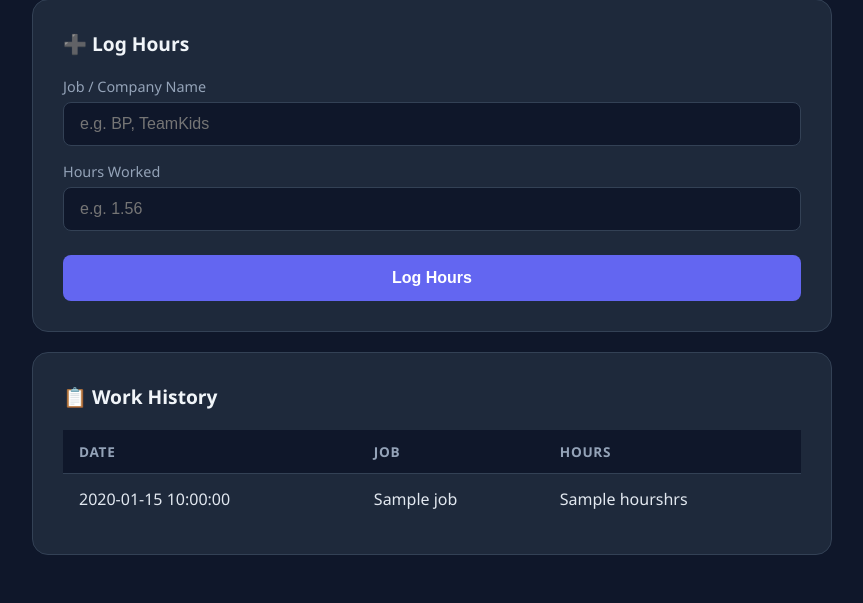
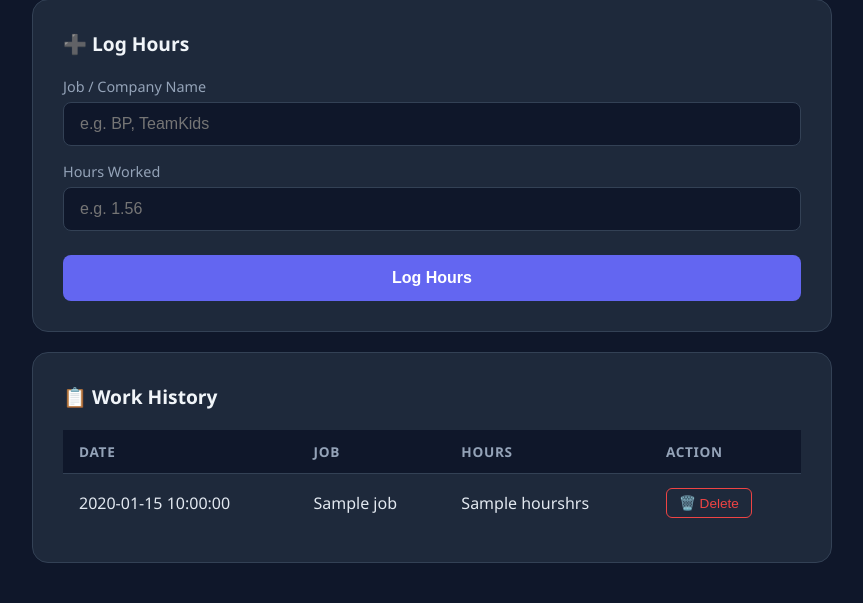
Before and after one commit to sandalu/work-hour-tracker, a Flask app: template templates/index.html in a window 1280 px wide. Shown: the part 451-1054 px from the top of the page, without its empty margins (208-1071 px from the left). Before the commit the page ends 1006 px from the top, so only its background shows below. Run offline with Flask 3, Linux system fonts and the light colour scheme; the template is opened without the code that fills it: most values are stand-ins (such as "Sample title", 1, 10 or a date in 2020).

Commit message:
Add Delete button and  subtracts those hours from your total automatically

```diff
--- a/src/app.py
+++ b/src/app.py
@@ -49,5 +49,21 @@ def log():
     log_hours(hours, job)
     return redirect(url_for('index'))
 
+@app.route('/delete/<int:index>', methods=['POST'])
+def delete(index):
+    data = load_data()
+    entries = sorted(data["entries"], key=lambda x: x["date"], reverse=True)
+
+    # Find the actual entry to delete
+    entry_to_delete = entries[index]
+
+    # Remove it from original data
+    data["entries"].remove(entry_to_delete)
+
+    from tracker import save_data
+    save_data(data)
+
+    return redirect(url_for('index'))
+
 if __name__ == '__main__':
     app.run(host='0.0.0.0', port=5000, debug=True)
--- a/static/style.css
+++ b/static/style.css
@@ -184,3 +184,20 @@ tr:hover td {
     color: #94a3b8;
     padding: 30px 0;
 }
+
+/* Delete Button */
+.btn-delete {
+    padding: 6px 12px;
+    background: transparent;
+    color: #ef4444;
+    border: 1px solid #ef4444;
+    border-radius: 6px;
+    font-size: 0.85rem;
+    cursor: pointer;
+    transition: all 0.2s;
+}
+
+.btn-delete:hover {
+    background: #ef4444;
+    color: white;
+}
--- a/templates/index.html
+++ b/templates/index.html
@@ -68,6 +68,7 @@
                         <th>Date</th>
                         <th>Job</th>
                         <th>Hours</th>
+                        <th>Action</th>
                     </tr>
                 </thead>
                 <tbody>
@@ -76,6 +77,11 @@
                         <td>{{ entry.date }}</td>
                         <td>{{ entry.job }}</td>
                         <td>{{ entry.hours }}hrs</td>
+                        <td>
+                            <form action="/delete/{{ loop.index0 }}" method="POST" onsubmit="return confirm('Delete this entry?')">
+                                <button type="submit" class="btn-delete">🗑️ Delete</button>
+                            </form>
+                        </td>
                     </tr>
                     {% endfor %}
                 </tbody>
```
